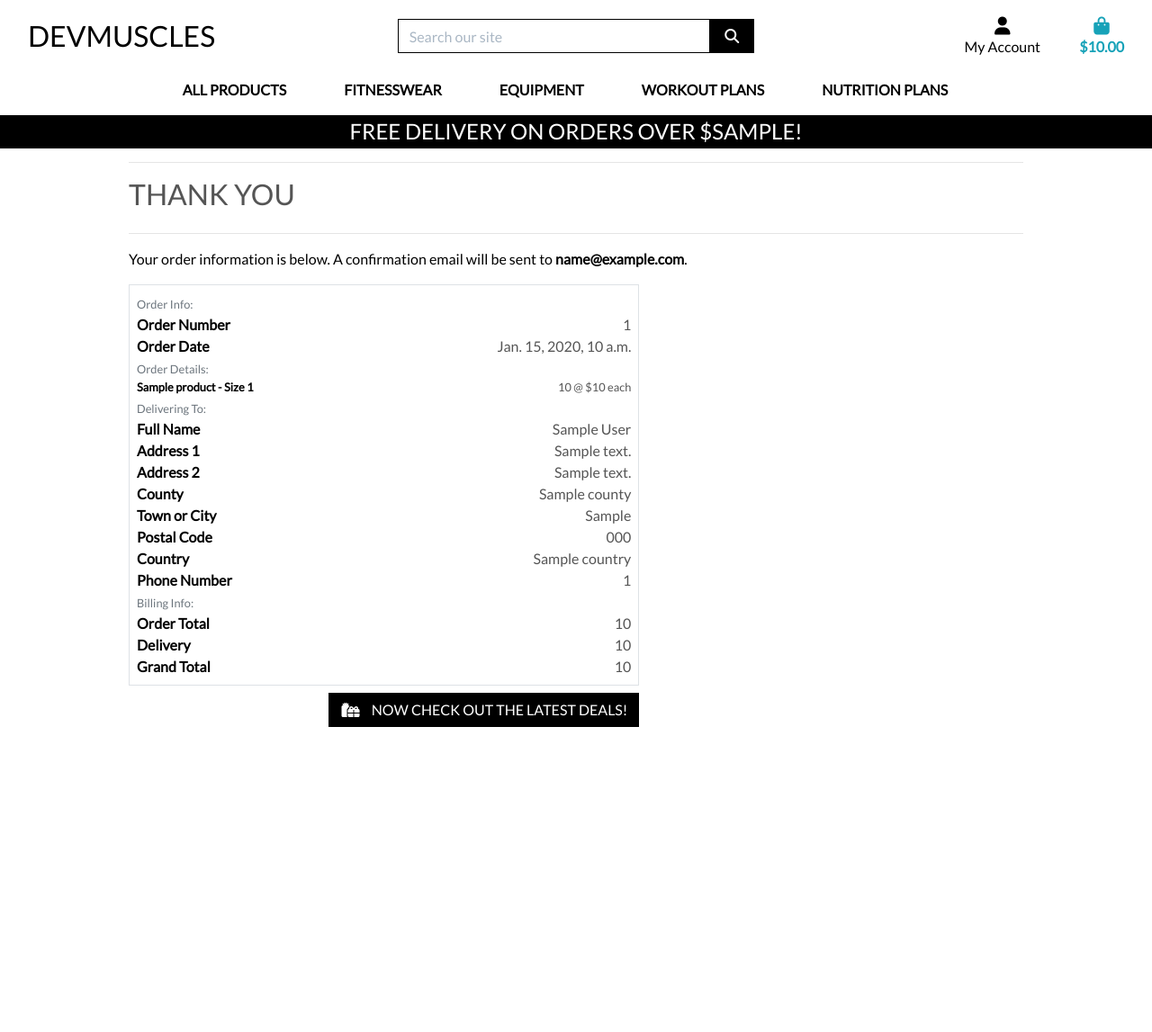
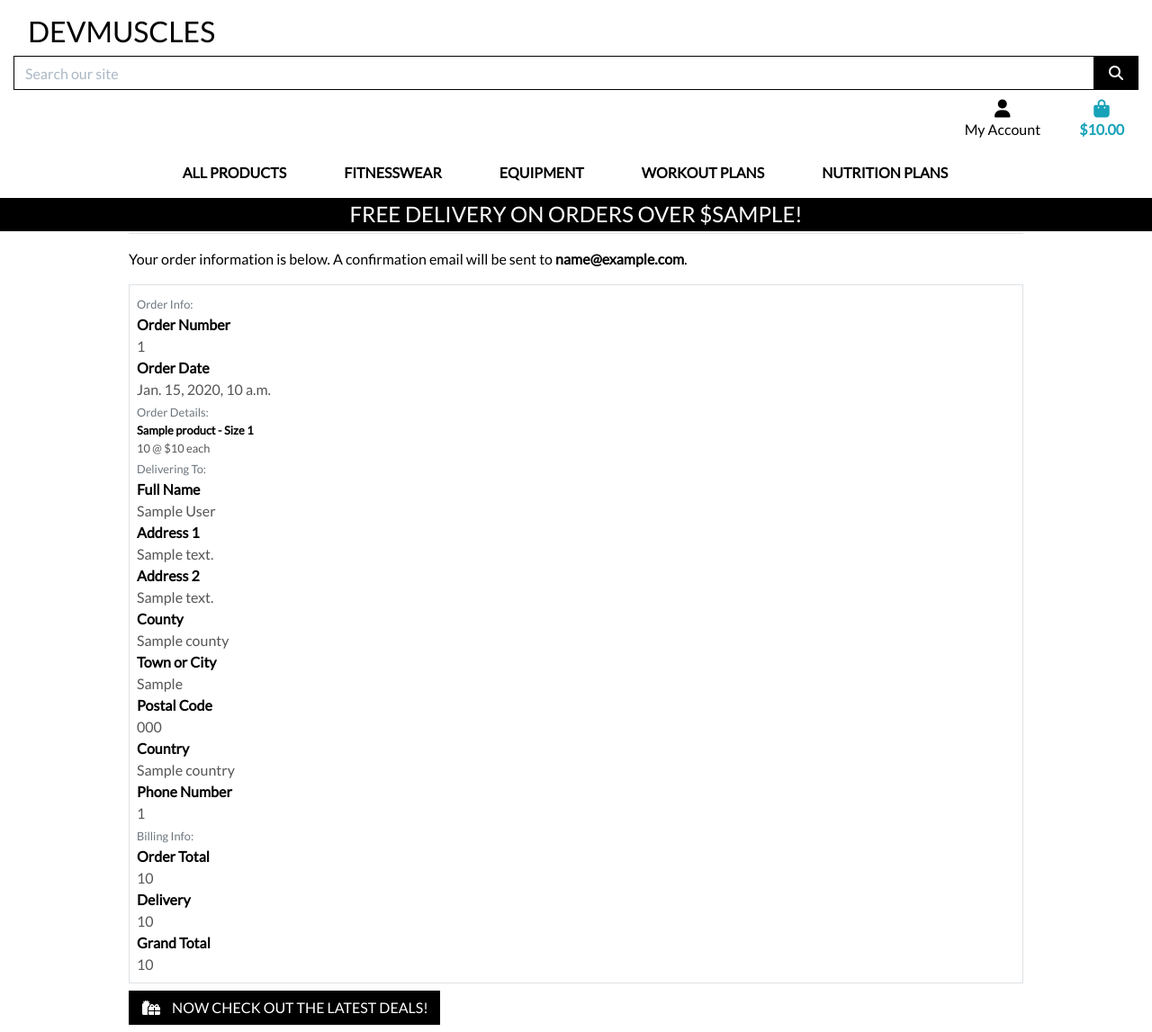
Before and after one commit to SeanD17/milestone-project-four-v1, a Django app: template checkout/templates/checkout_success.html in a window 1280 px wide. Shown: the whole page at 90% size. Before the commit the page ends 808 px from the top, so only its background shows below. Run offline with Django 3.2, Linux system fonts and the light colour scheme; the template is opened without the code that fills it: most values are stand-ins (such as "Sample title", 1, 10 or a date in 2020); some libraries are stand-ins or nearby versions.

Commit message:
Changed the col size to 12

```diff
--- a/checkout/templates/checkout_success.html
+++ b/checkout/templates/checkout_success.html
@@ -8,7 +8,7 @@
 {% block page_header %}
     <div class="container header-container">
         <div class="row">
-            <div class="col"></div>
+            <div class="col-12"></div>
         </div>
     </div>
 {% endblock %}
@@ -17,7 +17,7 @@
     <div class="overlay"></div>
     <div class="container">
         <div class="row">
-            <div class="col">
+            <div class="col-12">
                 <hr>
                 <h2 class="logo-font mb-4">Thank You</h2>
                 <hr>
@@ -26,81 +26,81 @@
         </div>
 
         <div class="row">
-            <div class="col-12 col-lg-7">
+            <div class="col-12">
                 <div class="order-confirmation-wrapper p-2 border">
                     <div class="row">
-                        <div class="col">
+                        <div class="col-12">
                             <small class="text-muted">Order Info:</small>
                         </div>
                     </div>
 
                     <div class="row">
-                        <div class="col-12 col-md-4">
+                        <div class="col-12">
                             <p class="mb-0 text-black font-weight-bold">Order Number</p>
                         </div>
-                        <div class="col-12 col-md-8 text-md-right">
+                        <div class="col-12">
                             <p class="mb-0">{{ order.order_number }}</p>
                         </div>
                     </div>
 
                     <div class="row">
-                        <div class="col-12 col-md-4">
+                        <div class="col-12">
                             <p class="mb-0 text-black font-weight-bold">Order Date</p>
                         </div>
-                        <div class="col-12 col-md-8 text-md-right">
+                        <div class="col-12">
                             <p class="mb-0">{{ order.date }}</p>
                         </div>
                     </div>
 
                     <div class="row">
-                        <div class="col">
+                        <div class="col-12">
                             <small class="text-muted">Order Details:</small>
                         </div>
                     </div>
 
                     {% for item in order.lineitems.all %}
                     <div class="row">
-                        <div class="col-12 col-md-4">
+                        <div class="col-12">
                             <p class="small mb-0 text-black font-weight-bold">
                                 {{ item.product.name }}{% if item.product_size %} - Size {{ item.product.size|upper }}{% endif %}
                             </p>
                         </div>
-                        <div class="col-12 col-md-8 text-md-right">
+                        <div class="col-12">
                             <p class="small mb-0">{{ item.quantity }} @ ${{ item.product.price }} each</p>
                         </div>
                     </div>
                     {% endfor %}
 
                     <div class="row">
-                        <div class="col">
+                        <div class="col-12">
                             <small class="text-muted">Delivering To:</small>
                         </div>
                     </div>
 
                     <div class="row">
-                        <div class="col-12 col-md-4">
+                        <div class="col-12">
                             <p class="mb-0 text-black font-weight-bold">Full Name</p>
                         </div>
-                        <div class="col-12 col-md-8 text-md-right">
+                        <div class="col-12">
                             <p class="mb-0">{{ order.full_name }}</p>
                         </div>
                     </div>
 
                     <div class="row">
-                        <div class="col-12 col-md-4">
+                        <div class="col-12">
                             <p class="mb-0 text-black font-weight-bold">Address 1</p>
                         </div>
-                        <div class="col-12 col-md-8 text-md-right">
+                        <div class="col-12">
                             <p class="mb-0">{{ order.street_address1 }}</p>
                         </div>
                     </div>
 
                     {% if order.street_address2 %}
                     <div class="row">
-                        <div class="col-12 col-md-4">
+                        <div class="col-12">
                             <p class="mb-0 text-black font-weight-bold">Address 2</p>
                         </div>
-                        <div class="col-12 col-md-8 text-md-right">
+                        <div class="col-12">
                             <p class="mb-0">{{ order.street_address1 }}</p>
                         </div>
                     </div>
@@ -108,82 +108,82 @@
 
                     {% if order.county %}
                     <div class="row">
-                        <div class="col-12 col-md-4">
+                        <div class="col-12">
                             <p class="mb-0 text-black font-weight-bold">County</p>
                         </div>
-                        <div class="col-12 col-md-8 text-md-right">
+                        <div class="col-12">
                             <p class="mb-0">{{ order.county }}</p>
                         </div>
                     </div>
                     {% endif %}
 
                     <div class="row">
-                        <div class="col-12 col-md-4">
+                        <div class="col-12">
                             <p class="mb-0 text-black font-weight-bold">Town or City</p>
                         </div>
-                        <div class="col-12 col-md-8 text-md-right">
+                        <div class="col-12">
                             <p class="mb-0">{{ order.town_or_city }}</p>
                         </div>
                     </div>
 
                     {% if order.postcode %}
                     <div class="row">
-                        <div class="col-12 col-md-4">
+                        <div class="col-12">
                             <p class="mb-0 text-black font-weight-bold">Postal Code</p>
                         </div>
-                        <div class="col-12 col-md-8 text-md-right">
+                        <div class="col-12">
                             <p class="mb-0">{{ order.postcode }}</p>
                         </div>
                     </div>
                     {% endif %}
 
                     <div class="row">
-                        <div class="col-12 col-md-4">
+                        <div class="col-12">
                             <p class="mb-0 text-black font-weight-bold">Country</p>
                         </div>
-                        <div class="col-12 col-md-8 text-md-right">
+                        <div class="col-12">
                             <p class="mb-0">{{ order.country }}</p>
                         </div>
                     </div>
 
                     <div class="row">
-                        <div class="col-12 col-md-4">
+                        <div class="col-12">
                             <p class="mb-0 text-black font-weight-bold">Phone Number</p>
                         </div>
-                        <div class="col-12 col-md-8 text-md-right">
+                        <div class="col-12">
                             <p class="mb-0">{{ order.phone_number }}</p>
                         </div>
                     </div>
 
                     <div class="row">
-                        <div class="col">
+                        <div class="col-12">
                             <small class="text-muted">Billing Info:</small>
                         </div>
                     </div>
 
                     <div class="row">
-                        <div class="col-12 col-md-4">
+                        <div class="col-12">
                             <p class="mb-0 text-black font-weight-bold">Order Total</p>
                         </div>
-                        <div class="col-12 col-md-8 text-md-right">
+                        <div class="col-12">
                             <p class="mb-0">{{ order.order_total }}</p>
                         </div>
                     </div>
 
                     <div class="row">
-                        <div class="col-12 col-md-4">
+                        <div class="col-12">
                             <p class="mb-0 text-black font-weight-bold">Delivery</p>
                         </div>
-                        <div class="col-12 col-md-8 text-md-right">
+                        <div class="col-12">
                             <p class="mb-0">{{ order.delivery_cost }}</p>
                         </div>
                     </div>
 
                     <div class="row">
-                        <div class="col-12 col-md-4">
+                        <div class="col-12">
                             <p class="mb-0 text-black font-weight-bold">Grand Total</p>
                         </div>
-                        <div class="col-12 col-md-8 text-md-right">
+                        <div class="col-12">
                             <p class="mb-0">{{ order.grand_total }}</p>
                         </div>
                     </div>
@@ -191,7 +191,7 @@
             </div>
         </div>
         <div class="row">
-			<div class="col-12 col-lg-7 text-right">
+			<div class="col-12">
                 {% if from_profile %}
                     <a href="{% url 'profile' %}" class="btn btn-black rounded-0 my-2">
                         <span class="icon mr-2">
--- a/home/templates/home/index.html
+++ b/home/templates/home/index.html
@@ -4,7 +4,7 @@
 {% block page_header %}
     <div class="container header-container">
         <div class="row">
-            <div class="col"></div>
+            <div class="col-12"></div>
         </div>
     </div>
 {% endblock %}
@@ -12,7 +12,7 @@
 {% block content %}
     <div class="container h-100">
         <div class="row h-100">
-            <div class="col-7 col-md-6 my-auto">
+            <div class="col-12 my-auto">
                 <h1 class="display-4 logo-font text-black">
                     The new collections are here
                 </h1>
--- a/products/templates/products/add_product.html
+++ b/products/templates/products/add_product.html
@@ -4,7 +4,7 @@
 {% block page_header %}
     <div class="container header-container">
         <div class="row">
-            <div class="col"></div>
+            <div class="col-12"></div>
         </div>
     </div>
 {% endblock %}
@@ -13,7 +13,7 @@
     <div class="overlay"></div>
     <div class="container">
         <div class="row">
-            <div class="col-12 col-md-6">
+            <div class="col-12">
                 <hr>
                 <h2 class="logo-font mb-4">Product Management</h2>
                 <h5 class="text-muted">Add a Product</h5>
@@ -22,7 +22,7 @@
         </div>
 
         <div class="row">
-            <div class="col-12 col-md-6">
+            <div class="col-12">
                 <form method="POST" action="{% url 'add_product' %}" class="form mb-2" enctype="multipart/form-data">
                     {% csrf_token %}
                     {% for field in form %}
--- a/products/templates/products/edit_product.html
+++ b/products/templates/products/edit_product.html
@@ -4,7 +4,7 @@
 {% block page_header %}
     <div class="container header-container">
         <div class="row">
-            <div class="col"></div>
+            <div class="col-12"></div>
         </div>
     </div>
 {% endblock %}
@@ -13,7 +13,7 @@
     <div class="overlay"></div>
     <div class="container">
         <div class="row">
-            <div class="col-12 col-md-6">
+            <div class="col-12">
                 <hr>
                 <h2 class="logo-font mb-4">Product Management</h2>
                 <h5 class="text-muted">Edit a Product</h5>
@@ -22,7 +22,7 @@
         </div>
 
         <div class="row">
-            <div class="col-12 col-md-6">
+            <div class="col-12">
                 <form method="POST" action="{% url 'edit_product' product.id %}" class="form mb-2" enctype="multipart/form-data">
                     {% csrf_token %}
                     {% for field in form %}
--- a/products/templates/products/product_detail.html
+++ b/products/templates/products/product_detail.html
@@ -4,7 +4,7 @@
 {% block page_header %}
     <div class="container header-container">
         <div class="row">
-            <div class="col"></div>
+            <div class="col-12"></div>
         </div>
     </div>
 {% endblock %}
@@ -13,7 +13,7 @@
     <div class="overlay"></div>
     <div class="container-fluid">
         <div class="row">
-            <div class="col-12 col-md-6 col-lg-4 offset-lg-2">
+            <div class="col-12 offset-lg-2">
                 <div class="image-container my-5">
                     {% if product.image %}
                         <a href="{{ product.image.url }}" target="_blank">
@@ -26,7 +26,7 @@
                     {% endif %}
                 </div>
             </div>
-            <div class="col-12 col-md-6 col-lg-4">
+            <div class="col-12">
                 <div class="product-details-container mb-5 mt-md-5">
                     <p class="mb-0">{{ product.name }}</p>
                     <p class="lead mb-0 text-left font-weight-bold">${{ product.price }}</p>
--- a/templates/base.html
+++ b/templates/base.html
@@ -39,12 +39,12 @@
   <body>
     <header class="container-fluid fixed-top">
         <div id="topnav" class="row bg-white pt-lg-2 d-none d-lg-flex">
-            <div class="col-12 col-lg-4 my-auto py-1 py-lg-0 text-center text-lg-left">
+            <div class="col-12 my-auto py-1 py-lg-0 text-center text-lg-left">
                 <a href="{% url 'home' %}" class="nav-link main-logo-link">
                     <h2 class="logo-font text-black my-0">DevMuscles</h2>
                 </a>
             </div>
-            <div class="col-12 col-lg-4 my-auto py-1 py-lg-0">
+            <div class="col-12 my-auto py-1 py-lg-0">
                 <form method="GET" action="{% url 'products' %}">
                     <div class="input-group w-100">
                         <input class="form-control border border-black rounded-0" type="text" name="q" placeholder="Search our site">
@@ -58,7 +58,7 @@
                     </div>
                 </form>
             </div>
-            <div class="col-12 col-lg-4 my-auto py-1 py-lg-0">
+            <div class="col-12 my-auto py-1 py-lg-0">
                 <ul class="list-inline list-unstyled text-center text-lg-right my-0">
                     <li class="list-inline-item dropdown">
                         <a class="text-black nav-link" href="#" id="user-options" data-toggle="dropdown" aria-haspopup="true" aria-expanded="false">
@@ -107,7 +107,7 @@
             </nav>
         </div>
         <div id="delivery-banner" class="row text-center">
-            <div class="col bg-black text-white">
+            <div class="col-12 bg-black text-white">
                 <h4 class="logo-font my-1">Free delivery on orders over ${{ free_delivery_threshold }}!</h4>
             </div>
         </div>
```
Also changed, not shown: bag/templates/bag/bag.html (+15 -15 lines), checkout/templates/checkout.html (+11 -11 lines), products/templates/products/products.html (+11 -11 lines), requirements.txt (+4 -10 lines).
